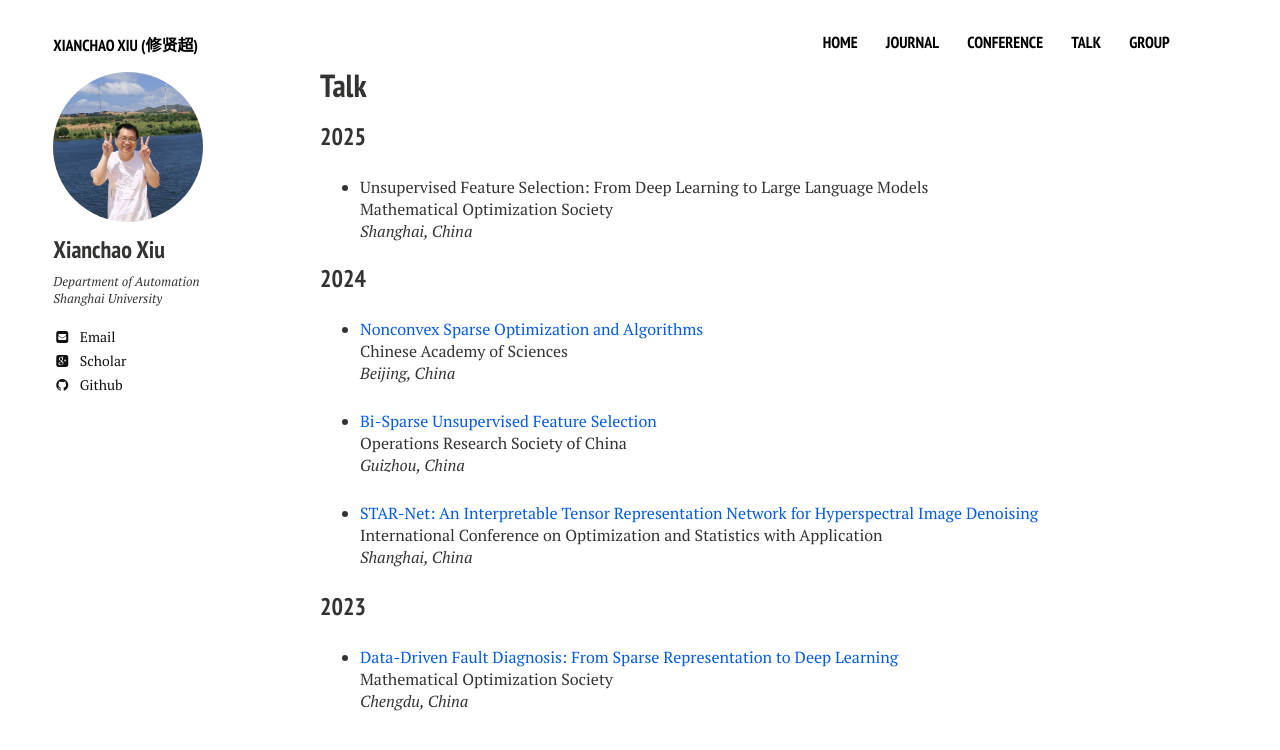
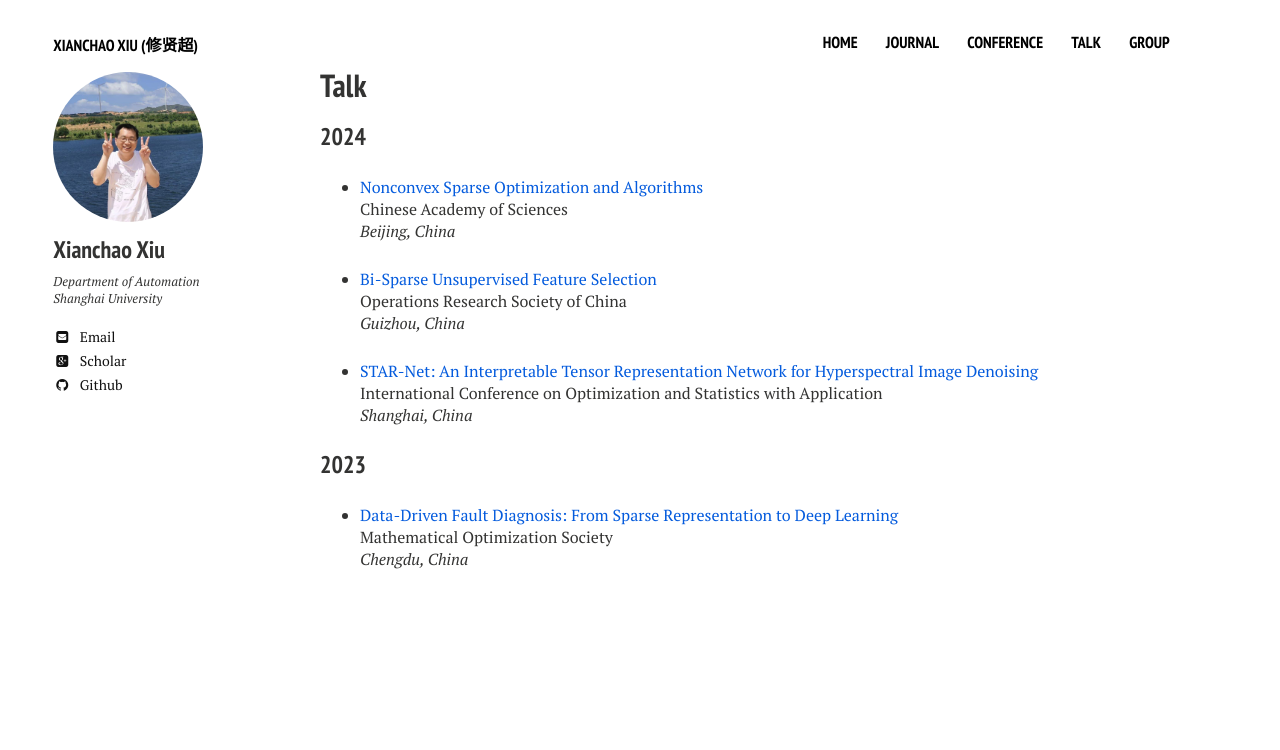
Before and after one commit to xianchaoxiu/xianchaoxiu.github.io, a Jekyll site: the page built from talk/index.md, in a window 1280 px wide. Shown: the top 750 px of the page. Built offline with Jekyll 4.4.1, drawn with Linux system fonts in a browser that asks for light colours; nearby versions of some CDN libraries.

Commit message:
Update index.md

```diff
--- a/talk/index.md
+++ b/talk/index.md
@@ -7,15 +7,6 @@ modified: 2023-05-17
 comments: false
 share: false
 ---
-
-
-
-### 2025
-
-* Unsupervised Feature Selection: From Deep Learning to Large Language Models <br>
-Mathematical Optimization Society <br>
-<i>Shanghai, China</i><br>
-
 
 
 
```
